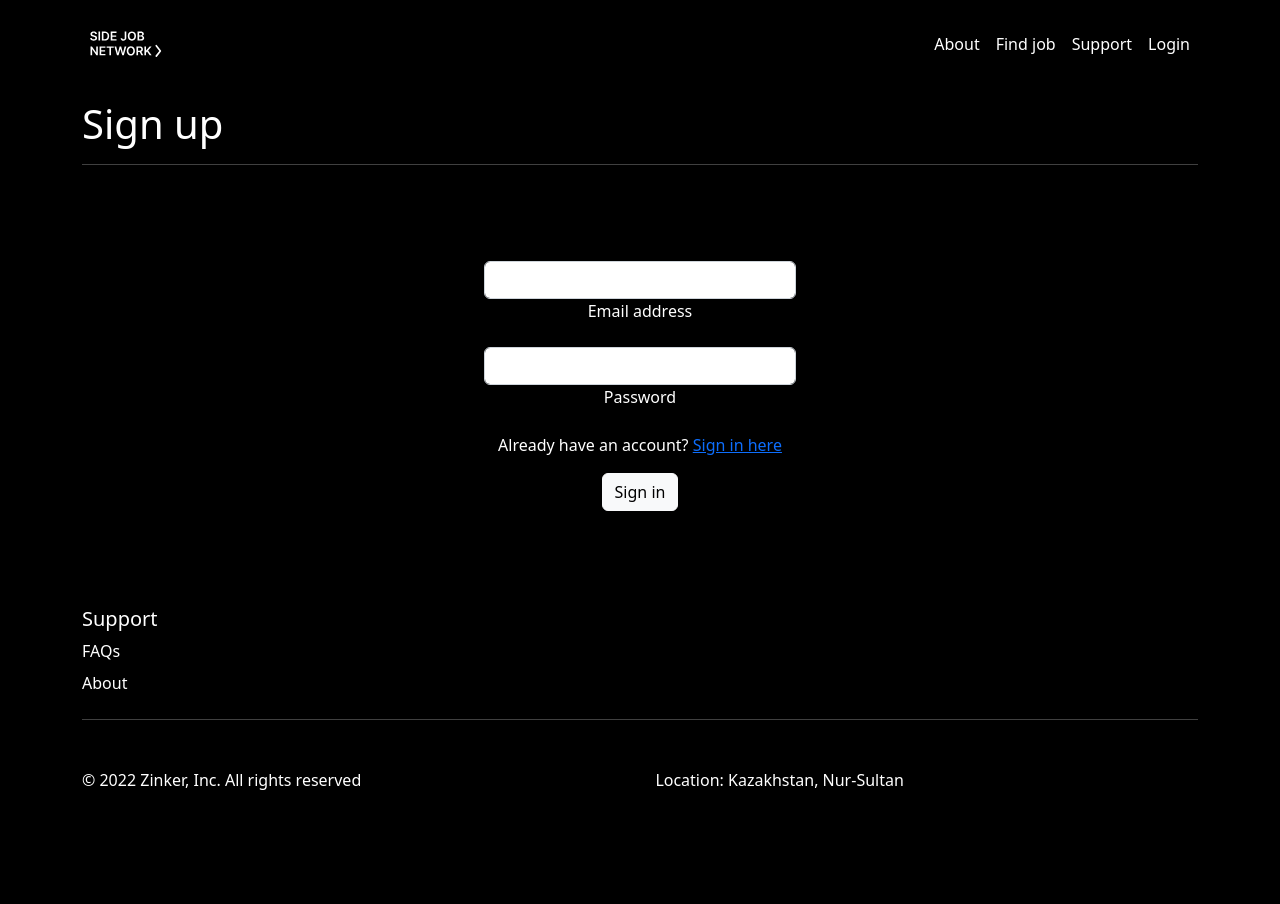
After one commit to mezzzzanine/Side_Job_Network, a Django app: page /account/sign-up in a window 1280 px wide. The commit adds this page. Run offline with Django 4.2, Linux system fonts and the light colour scheme.

Commit message:
sign in and sign up pages added

```diff
--- /dev/null
+++ b/backend/side_job_network/account/templates/account/sign_up.html
@@ -0,0 +1,46 @@
+{% extends 'main/base.html' %}
+{% load static %}
+
+<!-- title -->
+{% block title %}Sign up{% endblock %}
+
+
+<!-- header -->
+{% block header %}
+<div class="container mt-manual-10 bg-black">
+    <h1>Sign up</h1>
+    <hr class="devider">
+</div>
+{% endblock %}
+
+
+<!-- main -->
+{% block main %}
+<section class="text-center">
+	<div class="container container-eng bg-black text-white mt-5">
+	  <div class="py-5 px-md-5">
+		<div class="row d-flex justify-content-center">
+		  <div class="col-lg-8">
+			<form>
+			  <!-- Email input -->
+			  <div class="form-outline mb-3">
+				<input type="email" class="form-control" />
+				<label class="form-label">Email address</label>
+			  </div>
+
+			  <!-- Password input -->
+			  <div class="form-outline mb-3">
+				<input type="password" class="form-control" />
+				<label class="form-label">Password</label>
+			  </div>
+			  <!-- Don't have account? -->
+			  <p>Already have an account? <a href="/account/sign-in">Sign in here</a></p>
+			  <!-- Submit button -->
+			  <button type="button" class="btn btn-light">Sign in</button>
+			</form>
+		  </div>
+		</div>
+	  </div>
+	</div>
+</section>
+{% endblock %}
--- a/backend/side_job_network/account/urls.py
+++ b/backend/side_job_network/account/urls.py
@@ -5,4 +5,7 @@ from . import views
 urlpatterns = [
     path('profile', views.profile, name='profile'),
     path('settings', views.settings, name='settings'),
+    path('sign-in', views.signin, name='sign_in'),
+    path('sign-up', views.signup, name='sign_in'),
+
 ]
--- a/backend/side_job_network/account/views.py
+++ b/backend/side_job_network/account/views.py
@@ -8,3 +8,11 @@ def profile(request):
 
 def settings(request):
     return render(request, "account/settings.html")
+
+
+def signin(request):
+    return render(request, "account/sign_in.html")
+
+
+def signup(request):
+    return render(request, "account/sign_up.html")
--- a/backend/side_job_network/main/static/main/css/style.css
+++ b/backend/side_job_network/main/static/main/css/style.css
@@ -4,9 +4,22 @@
 body{
     background-color: black;
 }
+/* navbar */
 nav{
     background: rgba(0, 0, 0, 0.5);
     backdrop-filter: blur(80px);
+}
+/* containers */
+.container-eng{
+    max-width: 600px;
+}
+/* text */
+h1, h2, h3, h4, h5 ,h6{
+    color: #fff;
+
+}
+p{
+    color: #fff;
 }
 /* burger animation */
 .navbar-toggler {
@@ -96,3 +109,28 @@ nav{
     background-position: center;
     background-repeat: no-repeat;
   }
+/* links and buttons */
+.nav-link{
+    color: #fff;
+}
+.nav-link:hover{
+    color: #bfbfbf;
+}
+.footer-link{
+    color: #fff;
+    text-decoration: none;
+}
+.footer-link:hover{
+    color: #bfbfbb;
+}
+/* placeholders */
+/* margins and deviders*/
+.mt-manual-10{
+    margin-top: 100px;
+}
+.mt-manual-50{
+    margin-top: 500px;
+}
+.devider{
+    color: #fff;
+}
--- a/backend/side_job_network/main/templates/main/base.html
+++ b/backend/side_job_network/main/templates/main/base.html
@@ -17,7 +17,7 @@
     <nav class="navbar fixed-top navbar-expand-lg navbar-dark p-md-3 bg-black">
       <div class="container">
         <!-- logo -->
-        <a class="navbar-brand" href="{% url 'home' %}">
+        <a class="navbar-brand" href="/">
         	<img src="{% static 'main/images/New_logos/tr_white_logo.svg' %}" alt="" height="45">
         </a>
         <!-- burger -->
@@ -37,17 +37,17 @@
             <div class="mx-auto"></div>
             <ul class="navbar-nav">
               <li class="nav-item">
-                <a class="nav-link text-white" href="/about-us">About</a>
+                <a class="nav-link" href="/about-us">About</a>
               </li>
               <li class="nav-item">
-                <a class="nav-link text-white" href="/vacancies/">Find job</a>
+                <a class="nav-link" href="/vacancies/">Find job</a>
               </li>
               <li class="nav-item">
-                <a class="nav-link text-white" href="/support">Support</a>
+                <a class="nav-link" href="/support">Support</a>
               </li>
-              <li class="nav-item">
-                <a class="nav-link text-white" href="/login">
-                  <i class="bi bi-person-circle"></i>
+              <li class="nav-item text-start">
+                <a class="nav-link" href="/account/sign-in">
+                  Login
                 </a>
               </li>
             </ul>
@@ -60,22 +60,22 @@
       <!-- main part -->
         {% block main %}{% endblock %}
       <!--Footer -->
-      <div class="container bg-black text-white">
+      <div class="container bg-black">
       <footer class="py-5">
         <div class="row">
           <div class="col-2">
           <h5>Support</h5>
           <ul class="nav flex-column">
-            <li class="nav-item mb-2"><a href="#" class="link-light p-0 text-muted">FAQs</a></li>
-            <li class="nav-item mb-2"><a href="/about-us" class="link-light p-0 text-muted">About</a></li>
+            <li class="nav-item mb-2"><a href="/faq" class="footer-link p-0">FAQs</a></li>
+            <li class="nav-item mb-2"><a href="/about-us" class="footer-link p-0">About</a></li>
           </ul>
         </div>
 
         <div class="col-4 offset-1">
         </div>
       </div>
-
-      <div class="d-flex justify-content-between py-4 my-4 border-top">
+      <hr class="devider">
+      <div class="d-flex justify-content-between py-4 my-4">
         <p>© 2022 Zinker, Inc. All rights reserved</p>
         <p>Location: Kazakhstan, Nur-Sultan</p>
           <ul class="list-unstyled d-flex text-white">
```
Also changed, not shown: backend/side_job_network/account/templates/account/sign_in.html (added, +46 -0 lines), backend/side_job_network/vacancies/templates/vacancies/vacancies.html (+4 -11 lines). Lines whose indentation alone changed are shown as unchanged.
